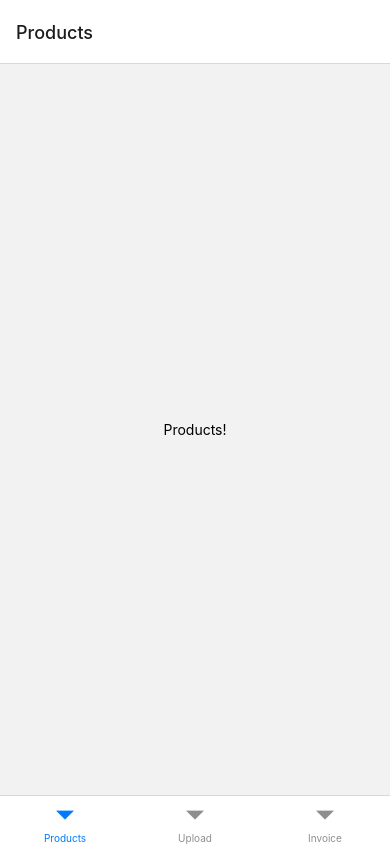
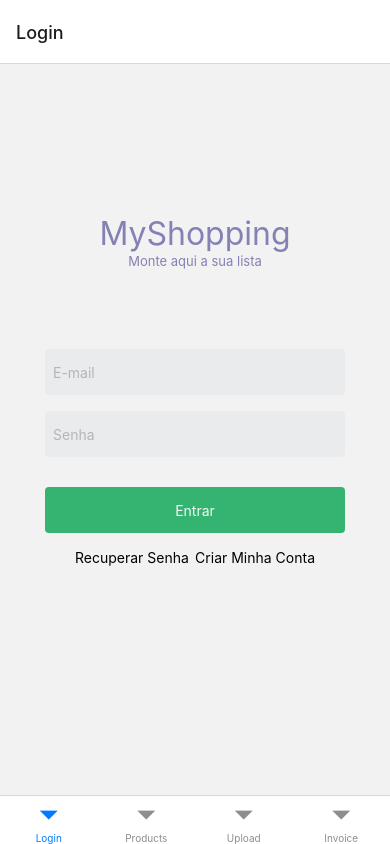
Before and after one commit to YuriCast/My-Shopping, a React Native app: screen /Login in a window 390 px wide. Built offline with nearby package versions, Linux system fonts and the light colour scheme.

Commit message:
loginScreen design completed

```diff
--- a/App.tsx
+++ b/App.tsx
@@ -4,12 +4,14 @@ import { createBottomTabNavigator } from '@react-navigation/bottom-tabs';
 import ProductsScreen from './screens/products/products'
 import InvoiceScreen from './screens/invoice/invoice'
 import UploadScreen from './screens/upload/upload'
+import LoginScreen from './screens/login/login'
 
 const Tab = createBottomTabNavigator();
 
 function MyTabs() {
   return (
     <Tab.Navigator>
+      <Tab.Screen name="Login" component={LoginScreen} />
       <Tab.Screen name="Products" component={ProductsScreen} />
       <Tab.Screen name="Upload" component={UploadScreen} />
       <Tab.Screen name="Invoice" component={InvoiceScreen} />
--- a/screens/login/login.tsx
+++ b/screens/login/login.tsx
@@ -0,0 +1,40 @@
+import React from 'react';
+import { View, Text, Image, TextInput, TouchableOpacity } from 'react-native';
+import styles from './loginStyles';
+
+const loginScreen = () => {
+  return (
+    <View style={styles.container}>
+        <View style={styles.header}>
+          <Text style={styles.titulo}>MyShopping</Text>
+          <Text style={styles.subtitulo}>Monte aqui a sua lista</Text>
+        </View>
+
+        <View style={styles.mid}>
+          <TextInput
+            style={styles.input}
+            placeholder="E-mail"
+            keyboardType="email-address"
+            autoCapitalize="none"
+          />
+          <TextInput
+            style={styles.input}
+            placeholder="Senha"
+            secureTextEntry={true}
+          />
+
+          <TouchableOpacity style={styles.entrar}>
+            <Text style={styles.entrar_text}>Entrar</Text>
+          </TouchableOpacity>
+
+          <View style={styles.criar_recuperar}>
+          <Text>Recuperar Senha</Text>
+          <Text>Criar Minha Conta</Text>
+          </View>
+
+        </View>
+      </View>
+  );
+};
+
+export default loginScreen;
--- /dev/null
+++ b/screens/login/loginStyles.tsx
@@ -0,0 +1,60 @@
+import { StyleSheet } from 'react-native';
+
+const loginStyles = StyleSheet.create({
+  container: {
+    flex: 1,
+    backgroundColor: 'f7f7f7',
+    alignItems: 'center',
+  },
+  header: {
+    alignItems: 'center',
+    paddingTop: 150,
+  },
+  titulo: {
+    fontSize: 32,
+    fontWeight: 'normal',
+    color: '#8481b4',
+  },
+  subtitulo: {
+    color: '#8481b4',
+    fontSize: 13,
+  },
+  mid: {
+    alignItems: 'center',
+    marginTop: 80,
+    gap: 16,
+  },
+  descricao: {
+    color: '#44434a',
+  },
+  input: {
+    height: 46,
+    width: 300,
+    padding: 8,
+    borderRadius: 4,
+    backgroundColor: '#eaebed',
+    color: '#B5B5B5',
+  },
+  entrar: {
+    height: 46,
+    marginTop: 14,
+    width: 300,
+    borderRadius: 4,
+    backgroundColor: '#35b471',
+    alignItems: 'center',
+    justifyContent: 'center',
+  },
+  entrar_text: {
+    fontSize: 14,
+    fontWeight: 'normal',
+    color: '#f7f7f8',
+  },
+  criar_recuperar: {
+    width: '80%',
+    flex: 1,
+    flexDirection: 'row',
+    justifyContent: 'space-between'
+  },
+});
+
+export default loginStyles;
```
Also changed, not shown: screens/login/loginStyles.css (deleted).
